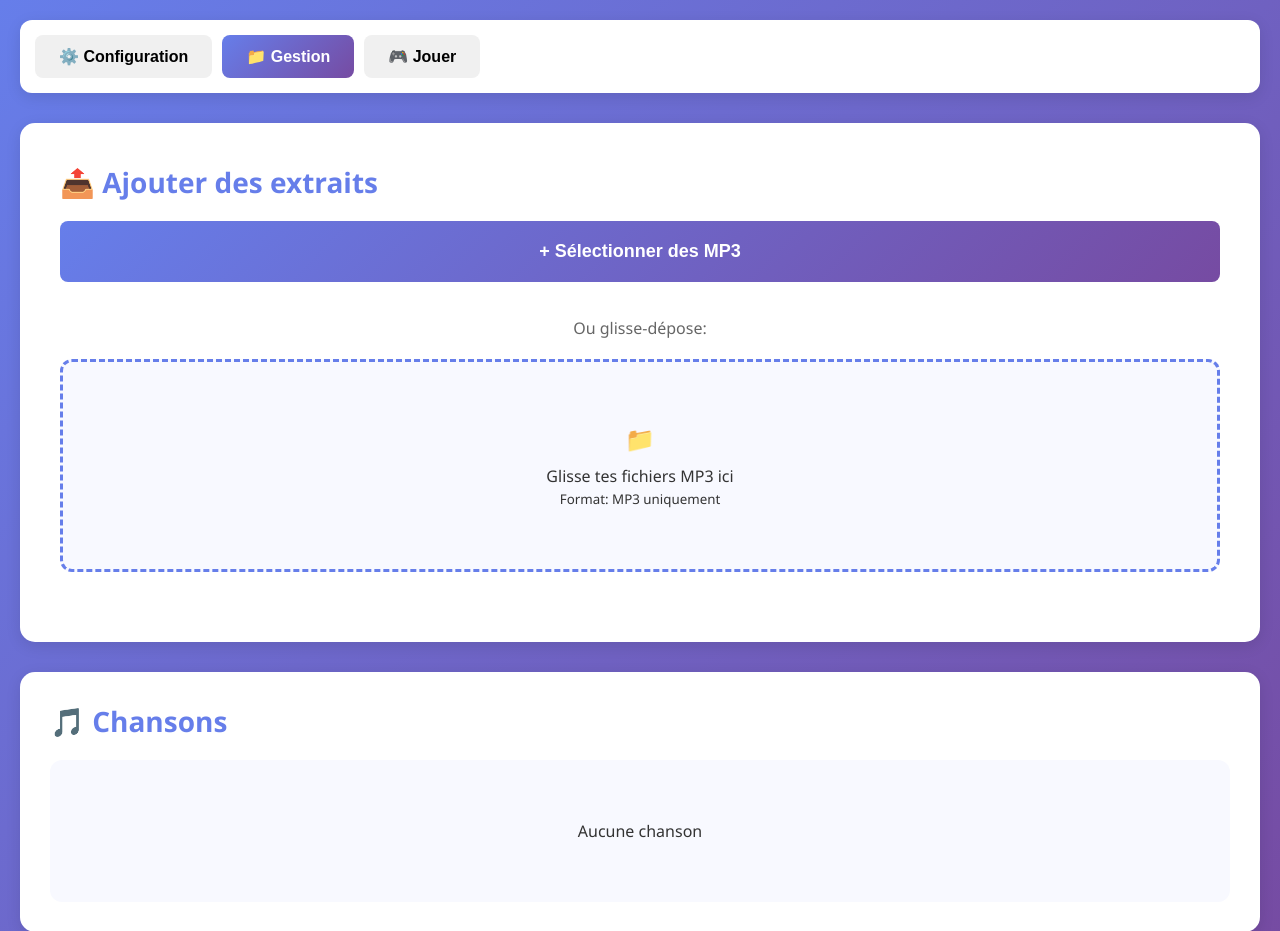
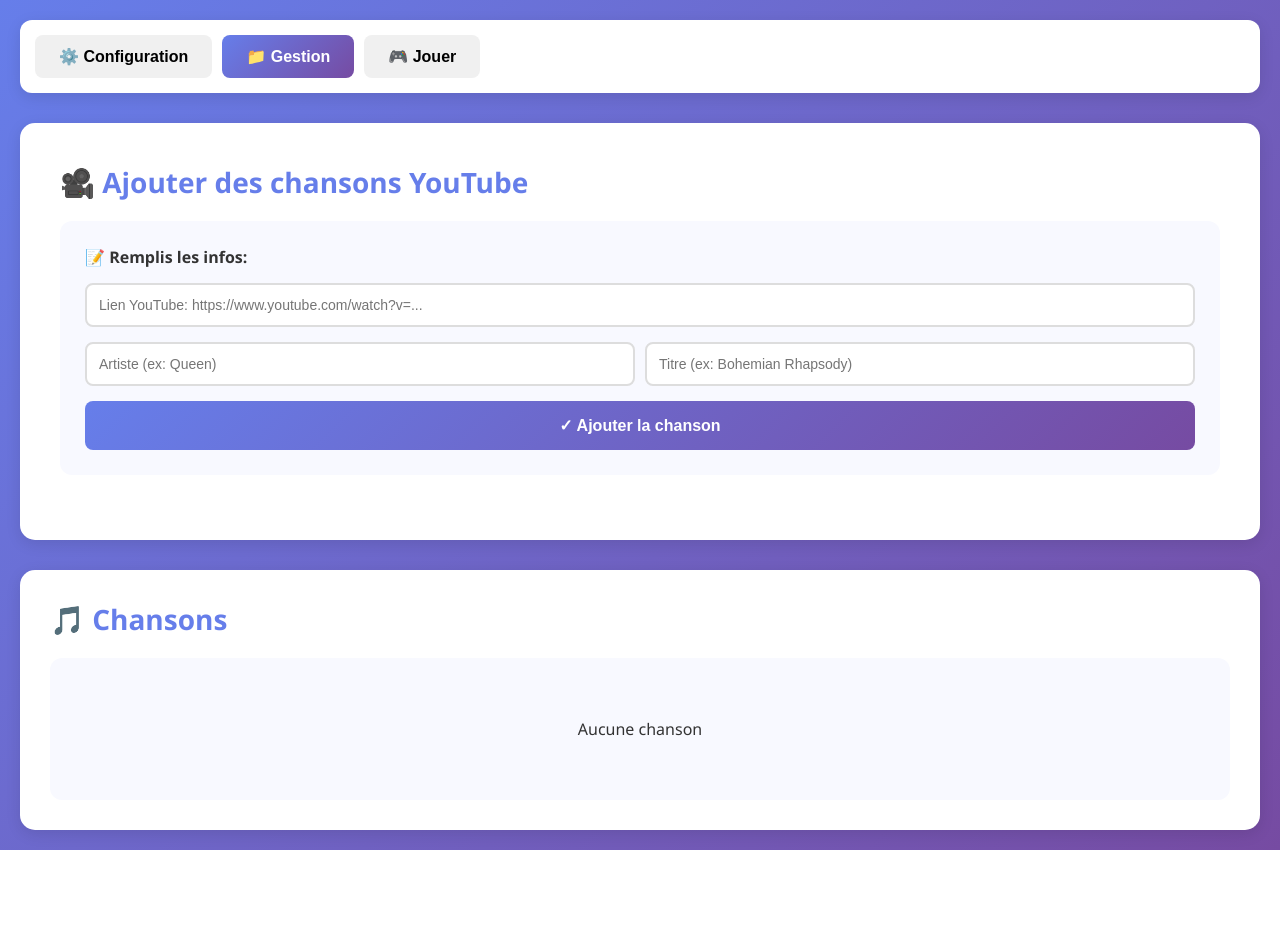
Before and after one commit to D0bbYY/blind-test, a Flask app: page / in a window 1280 px wide, after a click on "📁 Gestion". Shown: the top 931 px of the page. After the commit the page ends 850 px from the top, so only its background shows below. Run offline with Flask 3, Linux system fonts and the light colour scheme; data that the repository does not hold is empty.

Commit message:
Add YouTube support

```diff
--- a/server.py
+++ b/server.py
@@ -45,11 +45,11 @@ def get_songs():
 
 @app.route('/api/songs', methods=['POST'])
 def add_song():
-    """Ajoute une chanson (JSON ou FormData)"""
+    """Ajoute une chanson (YouTube, MP3, ou JSON)"""
     try:
         data = load_database()
 
-        # Si c'est du FormData (upload de fichier)
+        # Si c'est du FormData (upload de fichier MP3)
         if 'file' in request.files:
             file = request.files['file']
             artist = request.form.get('artist', 'Unknown')
@@ -73,14 +73,22 @@ def add_song():
 
             return jsonify({"success": True, "id": new_song['id']})
 
-        # Si c'est du JSON (ancien format)
+        # Si c'est du JSON (YouTube ou ancien format)
         else:
             new_song = request.json
 
-            if 'artist' not in new_song or 'title' not in new_song or 'data' not in new_song:
+            if 'artist' not in new_song or 'title' not in new_song:
+                return jsonify({"error": "Artiste ou titre manquant"}), 400
+
+            new_song['id'] = len(data['songs']) + 1
+
+            # Si c'est un lien YouTube
+            if 'youtubeId' in new_song:
+                new_song.pop('data', None)  # Pas besoin du fichier
+            # Si c'est du JSON avec données audio
+            elif 'data' not in new_song:
                 return jsonify({"error": "Données manquantes"}), 400
 
-            new_song['id'] = len(data['songs']) + 1
             data['songs'].append(new_song)
             save_database(data)
 
--- a/templates/index.html
+++ b/templates/index.html
@@ -405,24 +405,26 @@
         <!-- MANAGE -->
         <div id="manage" class="tab-content">
             <div class="upload-area">
-                <h2>📤 Ajouter des extraits</h2>
+                <h2>🎥 Ajouter des chansons YouTube</h2>
 
-                <div style="margin-bottom: 20px;">
-                    <input type="file" id="fileInput" accept=".mp3" multiple style="display: none;">
-                    <button class="btn btn-primary" onclick="document.getElementById('fileInput').click()" style="width: 100%; margin-bottom: 15px; padding: 20px; font-size: 18px;">
-                        + Sélectionner des MP3
+                <div style="background: #f8f9ff; padding: 25px; border-radius: 12px; margin-bottom: 25px;">
+                    <p style="margin-bottom: 15px; color: #333; font-weight: 600;">📝 Remplis les infos:</p>
+
+                    <div style="margin-bottom: 15px;">
+                        <input type="text" id="youtubeUrl" placeholder="Lien YouTube: https://www.youtube.com/watch?v=..." style="width: 100%; padding: 12px; border: 2px solid #ddd; border-radius: 8px; font-size: 14px;">
+                    </div>
+
+                    <div style="display: grid; grid-template-columns: 1fr 1fr; gap: 10px; margin-bottom: 15px;">
+                        <input type="text" id="artistName" placeholder="Artiste (ex: Queen)" style="padding: 12px; border: 2px solid #ddd; border-radius: 8px; font-size: 14px;">
+                        <input type="text" id="songTitle" placeholder="Titre (ex: Bohemian Rhapsody)" style="padding: 12px; border: 2px solid #ddd; border-radius: 8px; font-size: 14px;">
+                    </div>
+
+                    <button class="btn btn-primary" onclick="addYouTubeSong()" style="width: 100%; padding: 15px; font-size: 16px;">
+                        ✓ Ajouter la chanson
                     </button>
                 </div>
 
-                <p style="text-align: center; color: #666; margin-bottom: 20px;">Ou glisse-dépose:</p>
-
-                <div class="drag-drop-zone" id="dragDropZone">
-                    <p style="font-size: 24px; margin-bottom: 10px;">📁</p>
-                    <p>Glisse tes fichiers MP3 ici</p>
-                    <small>Format: MP3 uniquement</small>
-                </div>
-
-                <div id="uploadStatus" style="margin-top: 20px; text-align: center; display: none; padding: 15px; background: #f0f2ff; border-radius: 8px;">
+                <div id="uploadStatus" style="margin-bottom: 20px; text-align: center; display: none; padding: 15px; background: #f0f2ff; border-radius: 8px;">
                     <p id="uploadMsg" style="color: #667eea; font-weight: 600;"></p>
                 </div>
             </div>
@@ -490,55 +492,56 @@
             }
         }
 
-        async function uploadSong(file) {
+        async function addYouTubeSong() {
+            const url = document.getElementById('youtubeUrl').value.trim();
+            const artist = document.getElementById('artistName').value.trim();
+            const title = document.getElementById('songTitle').value.trim();
+
+            if (!url || !artist || !title) {
+                alert('Remplis tous les champs!');
+                return;
+            }
+
+            // Extraire l'ID YouTube
+            let videoId = '';
+            if (url.includes('youtube.com/watch?v=')) {
+                videoId = url.split('v=')[1].split('&')[0];
+            } else if (url.includes('youtu.be/')) {
+                videoId = url.split('youtu.be/')[1].split('?')[0];
+            } else {
+                alert('Lien YouTube invalide!');
+                return;
+            }
+
             const statusDiv = document.getElementById('uploadStatus');
             const msgDiv = document.getElementById('uploadMsg');
             statusDiv.style.display = 'block';
-
-            const songName = file.name.replace('.mp3', '');
-            const [artist, title] = songName.includes(' - ')
-                ? songName.split(' - ')
-                : [songName, ''];
-
-            msgDiv.textContent = `📤 Upload: ${artist} - ${title}...`;
+            msgDiv.textContent = `⏳ Ajout: ${artist} - ${title}...`;
             msgDiv.style.color = '#667eea';
 
             try {
-                const formData = new FormData();
-                formData.append('file', file);
-                formData.append('artist', artist.trim());
-                formData.append('title', title.trim());
-
-                const xhr = new XMLHttpRequest();
-
-                // Barre de progression
-                xhr.upload.addEventListener('progress', (e) => {
-                    if (e.lengthComputable) {
-                        const percentComplete = (e.loaded / e.total) * 100;
-                        msgDiv.textContent = `📤 Upload: ${Math.round(percentComplete)}% - ${artist} - ${title}`;
-                    }
+                const response = await fetch('/api/songs', {
+                    method: 'POST',
+                    headers: { 'Content-Type': 'application/json' },
+                    body: JSON.stringify({
+                        artist: artist,
+                        title: title,
+                        youtubeId: videoId
+                    })
                 });
 
-                xhr.addEventListener('load', () => {
-                    if (xhr.status === 200) {
+                if (response.ok) {
                     msgDiv.textContent = `✓ ${artist} - ${title} ajouté!`;
                     msgDiv.style.color = '#51cf66';
+                    document.getElementById('youtubeUrl').value = '';
+                    document.getElementById('artistName').value = '';
+                    document.getElementById('songTitle').value = '';
                     loadData();
                     setTimeout(() => {
                         statusDiv.style.display = 'none';
                         msgDiv.style.color = '#667eea';
                     }, 1500);
                 }
-                });
-
-                xhr.addEventListener('error', () => {
-                    msgDiv.textContent = `✗ Erreur upload`;
-                    msgDiv.style.color = '#ff6b6b';
-                });
-
-                xhr.open('POST', '/api/songs');
-                xhr.send(formData);
-
             } catch (err) {
                 msgDiv.textContent = `✗ Erreur: ${err}`;
                 msgDiv.style.color = '#ff6b6b';
@@ -673,8 +676,34 @@
 
         function renderGame() {
             const song = selectedSongs[currentSongIndex];
+
+            let playerHtml = '';
+            if (song.youtubeId) {
+                // YouTube embed
+                playerHtml = `
+                    <div style="margin: 20px 0;">
+                        <iframe
+                            width="100%"
+                            height="300"
+                            src="https://www.youtube.com/embed/${song.youtubeId}?autoplay=1&start=0"
+                            frameborder="0"
+                            allow="autoplay; encrypted-media"
+                            allowfullscreen>
+                        </iframe>
+                    </div>
+                `;
+            } else if (song.data) {
+                // Ancien format MP3
                 const audioBlob = new Blob([new Uint8Array(song.data)], {type: 'audio/mp3'});
                 const audioUrl = URL.createObjectURL(audioBlob);
+                playerHtml = `
+                    <div class="audio-player">
+                        <audio controls autoplay>
+                            <source src="${audioUrl}" type="audio/mpeg">
+                        </audio>
+                    </div>
+                `;
+            }
 
             document.getElementById('playContent').innerHTML = `
                 <div class="game-screen">
@@ -692,11 +721,7 @@
 
                     <div class="game-content">
                         <div class="question">🎵 Artiste + Titre?</div>
-                        <div class="audio-player">
-                            <audio controls autoplay>
-                                <source src="${audioUrl}" type="audio/mpeg">
-                            </audio>
-                        </div>
+                        ${playerHtml}
                         <div class="timer">${timer}</div>
                     </div>
 
```
Lines whose indentation alone changed are shown as unchanged.
